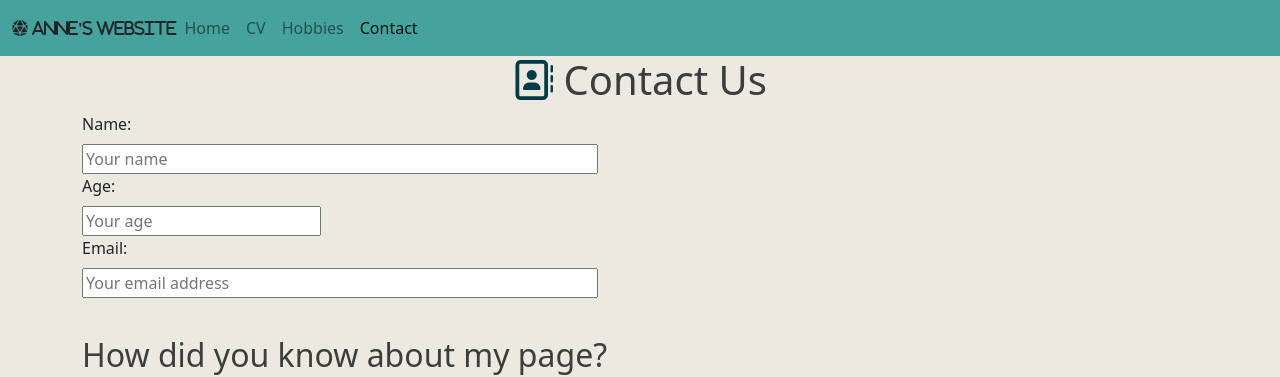
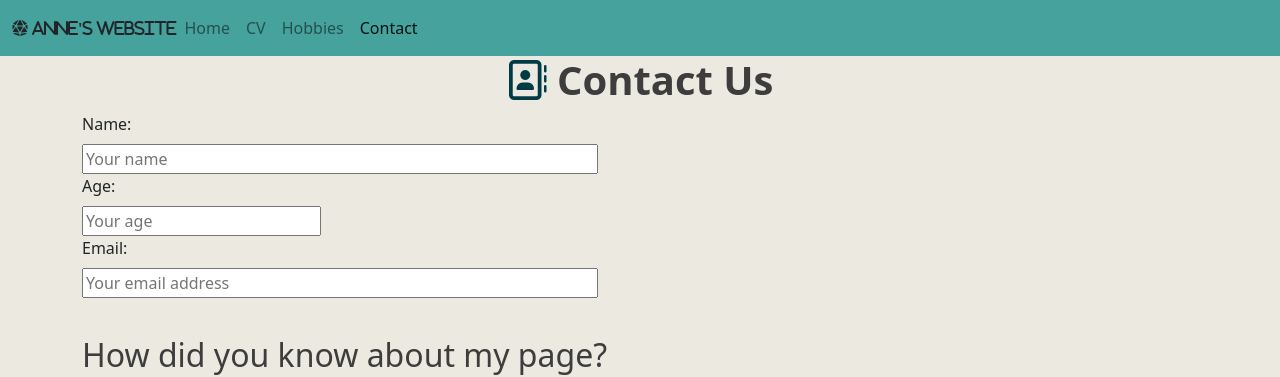
Before and after one commit to anneroi/wohi1-exercise3, a plain HTML site: page contact.html in a window 1280 px wide. Shown: the top 377 px of the page. Drawn offline with nearby package versions, Linux system fonts and the light colour scheme.

Commit message:
modified style.css

```diff
--- a/style.css
+++ b/style.css
@@ -72,7 +72,7 @@ footer {
     padding-left: 10px;
 }
 
-h1 {color: #3d3d3d; text-align: center;}
+h1 {color: #3d3d3d; text-align: center; font-weight: bold;}
 
 h2 {color: #3d3d3d; text-align: left; padding-bottom: 10px;}
 
```
